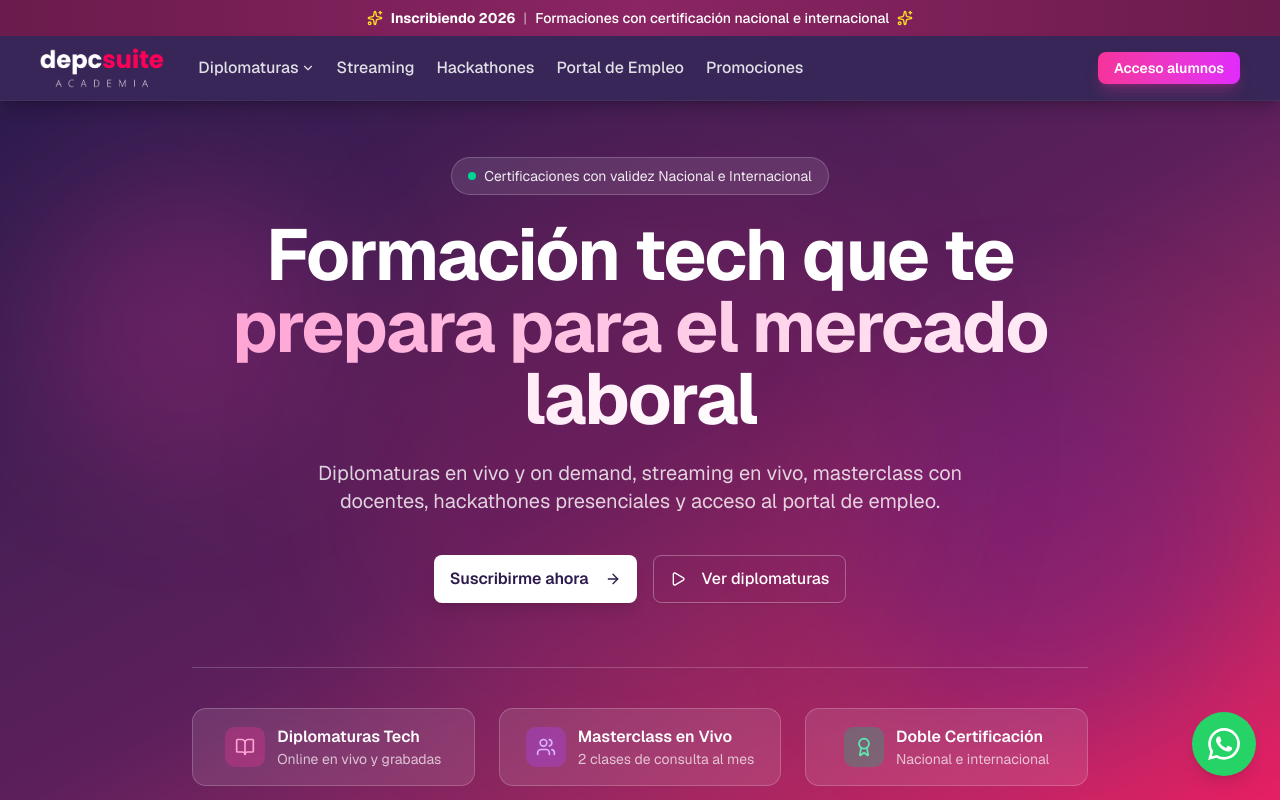
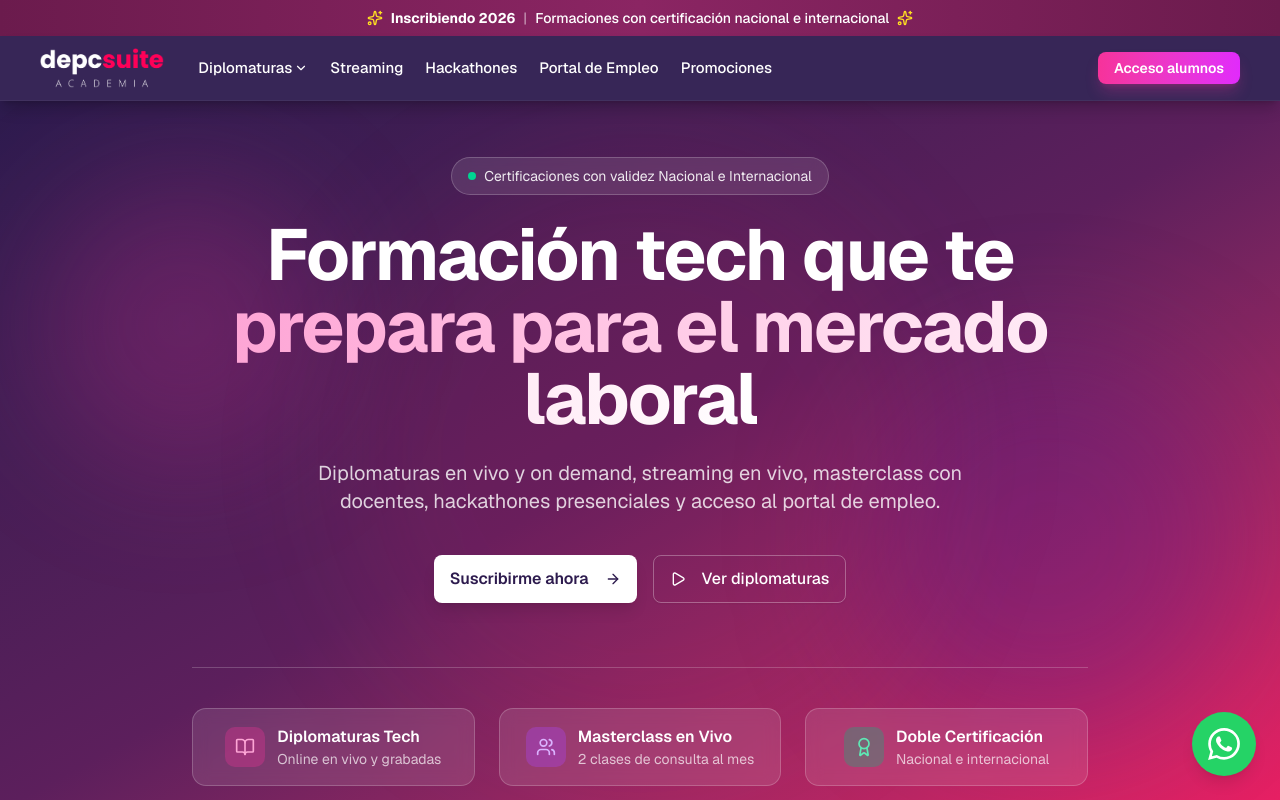
Before and after one commit to avatardepcsuite/academia.depcsuite.com, a Next.js app: page / in a window 1280 px wide. Shown: the top 800 px of the page. Built offline with nearby package versions, Linux system fonts and the light colour scheme.

Commit message:
actualizacion

```diff
--- a/components/landing/header.tsx
+++ b/components/landing/header.tsx
@@ -145,11 +145,7 @@ export function Header() {
                     <button
                       type="button"
                       onClick={() => setIsDiplomaturasOpen(!isDiplomaturasOpen)}
-                      className={`flex items-center gap-0.5 px-2.5 py-1.5 transition-colors duration-200 font-medium text-base ${
-                        activeSection === item.href || pathname.startsWith("/diplomaturas")
-                          ? "text-white"
-                          : "text-white/85 hover:text-white"
-                      }`}
+                      className={`flex items-center gap-0.5 px-2.5 py-1.5 transition-colors duration-200 font-medium text-[15px] text-white hover:text-white`}
                     >
                       {item.label}
                       <ChevronDown className={`w-3.5 h-3.5 transition-transform duration-200 ${isDiplomaturasOpen ? "rotate-180" : ""}`} />
@@ -190,11 +186,7 @@ export function Header() {
                     key={item.href}
                     href={item.href}
                     onClick={(e) => handleNavClick(e, item.href)}
-                    className={`relative px-2.5 py-1.5 transition-colors duration-200 font-medium text-base ${
-                      activeSection === item.href || (!item.href.startsWith("#") && pathname.startsWith(item.href))
-                        ? "text-white"
-                        : "text-white/85 hover:text-white"
-                    }`}
+                    className={`relative px-2.5 py-1.5 transition-colors duration-200 font-medium text-[15px] text-white hover:text-white`}
                   >
                     {item.label}
                   </Link>
```
